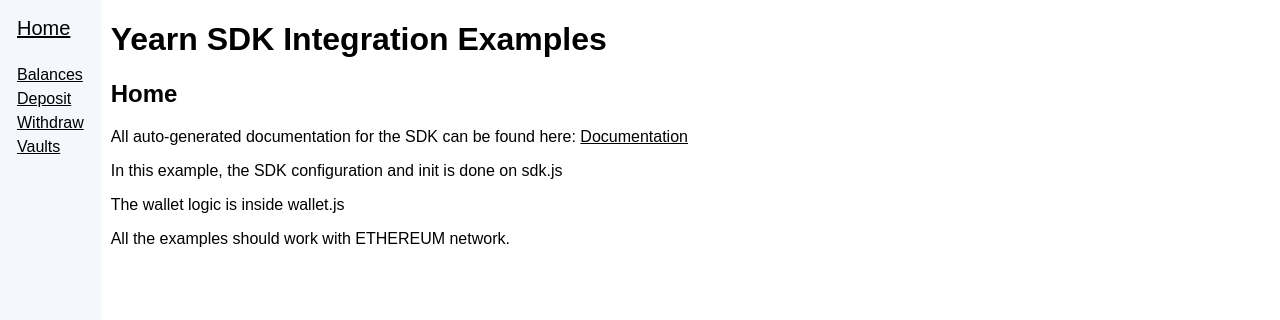
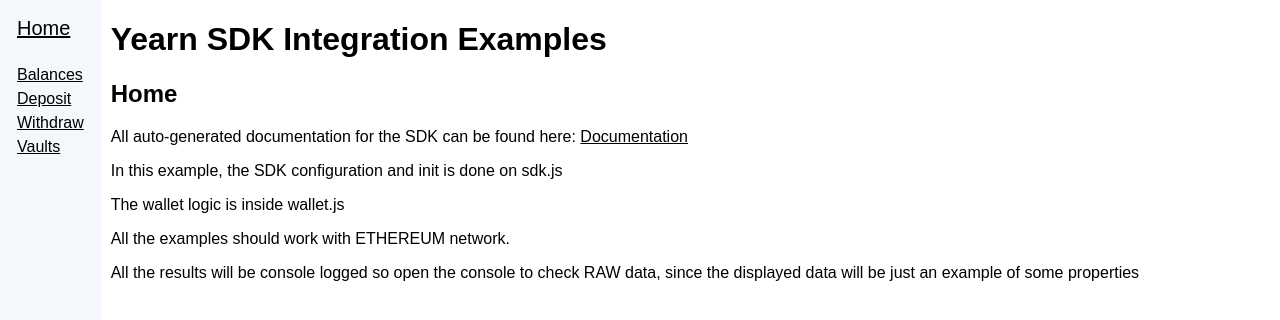
Before and after one commit to turtlemoji/yearn-sdk-examples, a React (Create React App) app: page / in a window 1280 px wide. Shown: the top 320 px of the page. Built offline with nearby package versions, Linux system fonts and the light colour scheme; no server answers; what @yfi/sdk would draw is missing.

Commit message:
refactor: added docs

```diff
--- a/src/Home.jsx
+++ b/src/Home.jsx
@@ -17,6 +17,10 @@
     <p>In this example, the SDK configuration and init is done on sdk.js</p>
     <p>The wallet logic is inside wallet.js</p>
     <p>All the examples should work with ETHEREUM network.</p>
+    <p>
+      All the results will be console logged so open the console to check RAW
+      data, since the displayed data will be just an example of some properties
+    </p>
   </div>
 );
 
--- a/src/examples/Deposit.jsx
+++ b/src/examples/Deposit.jsx
@@ -84,7 +84,9 @@
       <h2>Deposit</h2>
 
       <section>
-        <p>Deposit to 1 DAI to DAI vault</p>
+        <p>
+          Deposit to 1 DAI to DAI vault (will fail if token is not approved)
+        </p>
         <button onClick={depositToDaiVault} disabled={loading}>
           {loading ? "Loading" : "Deposit DAI"}
         </button>
```
